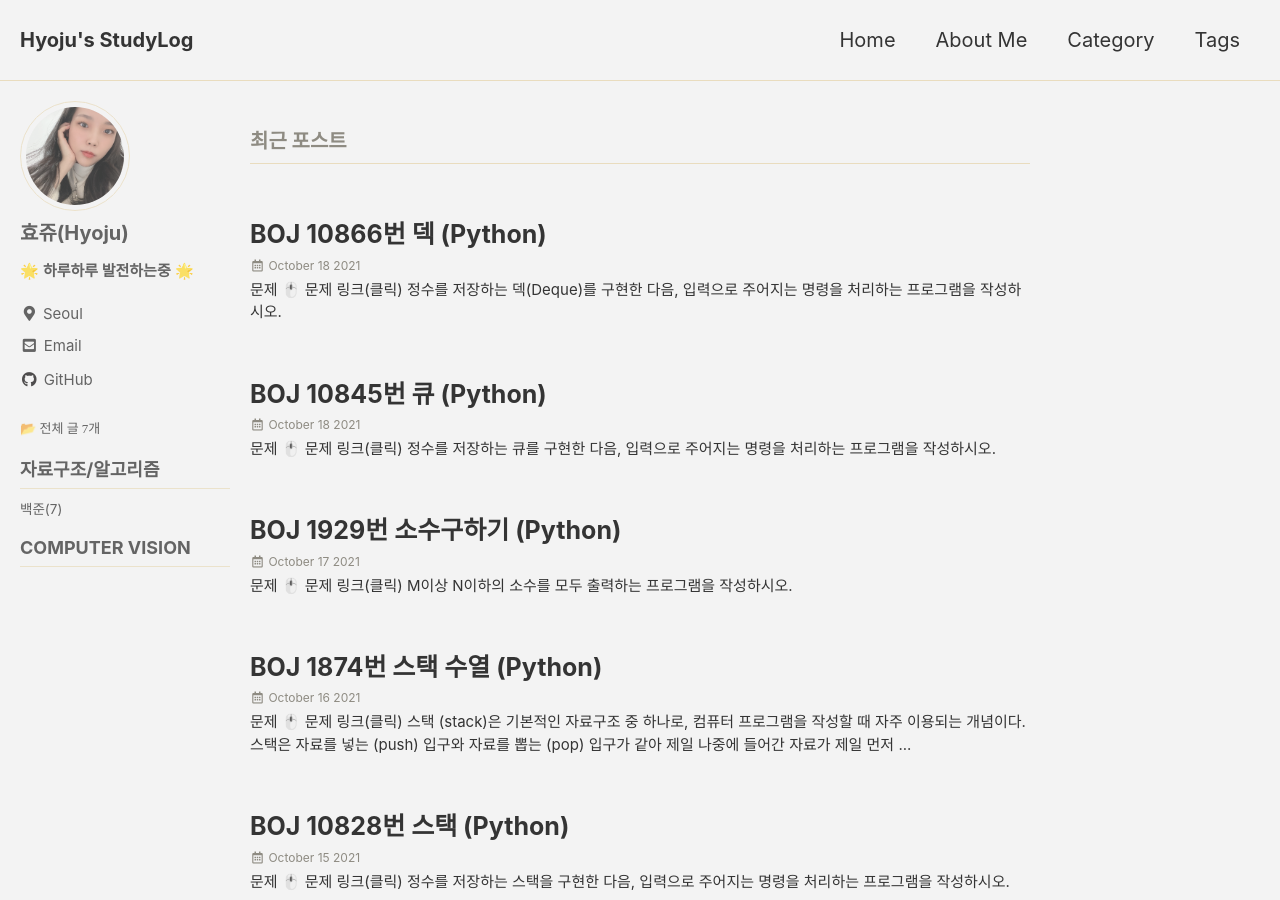
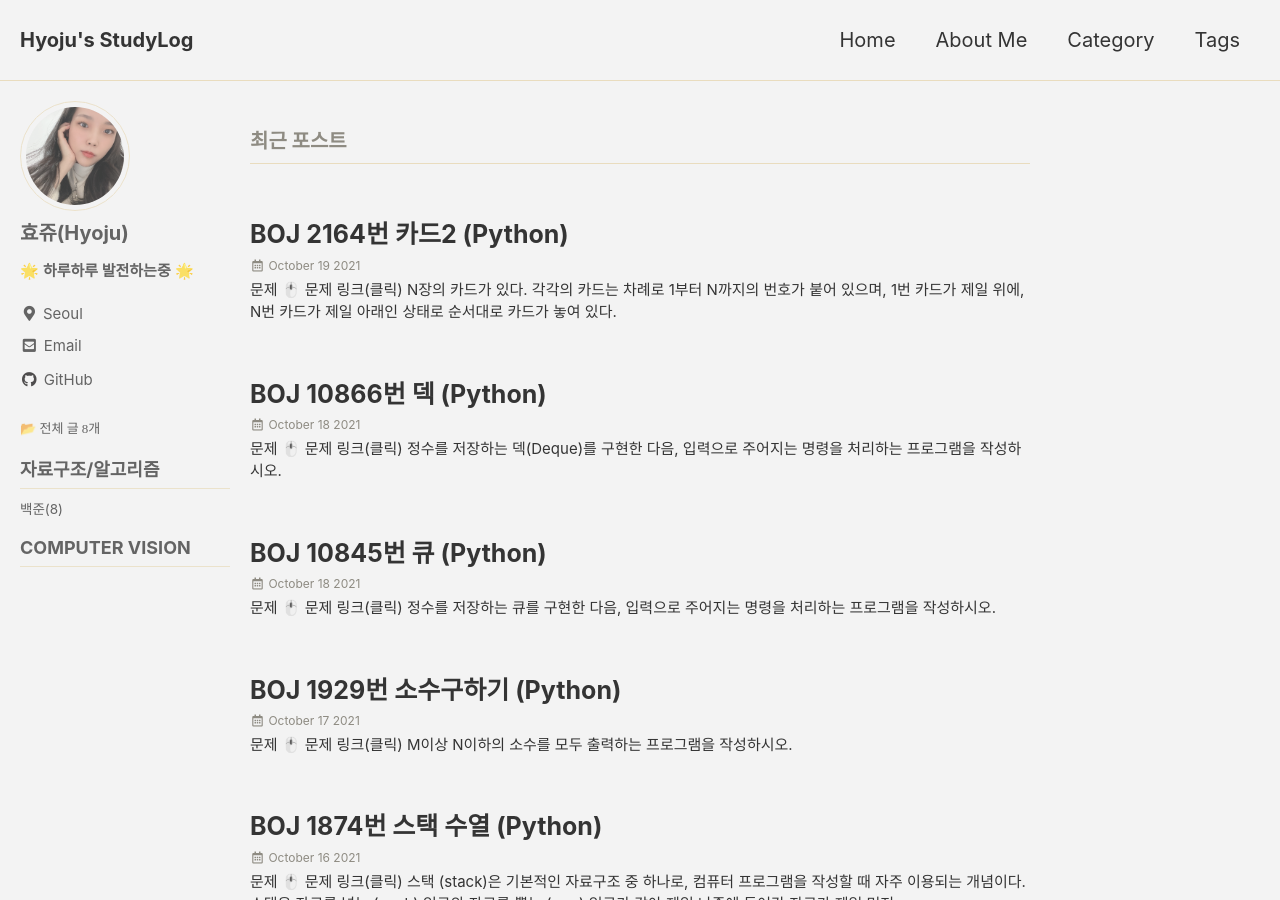
Before and after one commit to joo-prog/joo-prog.github.io, a Jekyll site: the page built from index.html, in a window 1280 px wide and 900 px high. Built offline with Jekyll 4.4.1, drawn with Linux system fonts in a browser that asks for light colours; cached includes are drawn as plain includes; emoji names are drawn with the system emoji font; some web fonts are replaced; the list of posts is cut into pages by our own code; some of the changed lines change nothing that is shown.

Commit message:
edit 팔로우 to follow & add boj 2164

````diff
--- a/_includes/author-profile.html
+++ b/_includes/author-profile.html
@@ -23,7 +23,7 @@
   </div>
 
   <div class="author__urls-wrapper">
-    <button class="btn btn--inverse" style="font-size:x-small">{{ site.data.ui-text[site.locale].follow_label | remove: ":" | default: "Follow" }}</button>
+    <button class="btn btn--inverse">Follow</button>
     <ul class="author__urls social-icons">
       {% if author.location %}
         <li itemprop="homeLocation" itemscope itemtype="https://schema.org/Place">
--- /dev/null
+++ b/_posts/2021-10-19-BOJ-2164.md
@@ -0,0 +1,118 @@
+---
+title: BOJ 2164번 카드2 (Python)
+categories: BOJ
+tags: [BOJ, python]
+toc: True
+toc_label: "BOJ #2164"
+toc_sticky: True
+---
+
+## 문제
+<span style="font-size:0.9em">:computer_mouse:
+<a href='https://www.acmicpc.net/problem/2164' target='_blank' style="color: #2F4F4F; font-size:0.9em">
+  문제 링크(클릭)
+</a>
+</span><br><br>
+N장의 카드가 있다. 각각의 카드는 차례로 1부터 N까지의 번호가 붙어 있으며, 1번 카드가 제일 위에, N번 카드가 제일 아래인 상태로 순서대로 카드가 놓여 있다.
+
+이제 다음과 같은 동작을 카드가 한 장 남을 때까지 반복하게 된다. 우선, 제일 위에 있는 카드를 바닥에 버린다. 그 다음, 제일 위에 있는 카드를 제일 아래에 있는 카드 밑으로 옮긴다.
+
+예를 들어 N=4인 경우를 생각해 보자. 카드는 제일 위에서부터 1234 의 순서로 놓여있다. 1을 버리면 234가 남는다. 여기서 2를 제일 아래로 옮기면 342가 된다. 3을 버리면 42가 되고, 4를 밑으로 옮기면 24가 된다. 마지막으로 2를 버리고 나면, 남는 카드는 4가 된다.
+
+N이 주어졌을 때, 제일 마지막에 남게 되는 카드를 구하는 프로그램을 작성하시오.
+
+### 입력
+>첫째 줄에 정수 N(1 ≤ N ≤ 500,000)이 주어진다.
+```
+6
+```
+
+### 출력
+> 첫째 줄에 남게 되는 카드의 번호를 출력한다.
+```
+4
+```
+
+## My Solution
+이 문제를 보고 '자료구조를 이럴 때 쓸 수 있구나'하면서 뿌듯했다. (물론 시간초과뜨기 전까지만)<br>
+문제가 맨 위를 꺼내서 버리고 또 그 다음에는 맨 위에 원소들을 마지막에 삽입하고 이거 완전 '큐로 풀어주세요!:raised_hand:`라고 써있네라고 생각하면서 룰루랄라 코드를 짰다. 다 짜고 입력이 500,000까지 가능한걸 보고 약간 불안했지만 저렇게 대놓고 큐를 쓰라는 듯이 해놓고 안될까했지만 시간초과가 떴다:sob:
+
+### 실패한 코드 - 시간초과
+{% highlight python linenos %}
+n=int(input())
+
+queue=[num for num in range(1,n+1)]
+
+flag=1
+while len(queue)!=1:
+    if flag%2==1:
+        queue.pop(0)
+        flag=2
+    else:
+        tmp=queue.pop(0)
+        queue.append(tmp)
+        flag=1
+
+print(queue[0])
+{% endhighlight %}
+<br>
+도저히 큐로는 시간초과를 해결할 자신이 없어서 다른 방법을 생각해보려했다. 그래서  손으로 문제를 풀어가며 1부터 하나씩 어떤 원리로 output이 나오나 써봤다. <br>
+6이 예시로 나와있으니 그 주변 숫자 7, 5를 먼저 해봤더니 5일때는 2, 7일때는 6이 나왔다. 여기서 결과가 input 5, 6, 7 순서대로 output이 2, 4, 6이어서 '오잉?' 했다.
+단순한 우연의 일치라고 생각해 한 번 더 4, 8을 해봤더니 '와 설마?'했다. 그러고 의심이 많은 나는 1부터 17까지 다 해봤다. 그 결과는 바로 다음과 같다.
+
+|Input|output|
+|---|---|
+|1|1|
+|2|2|
+|**3**|**2**|
+|4|4|
+|**5**|**2**|
+|6|4|
+|7|6|
+|8|8|
+|**9**|**2**|
+|10|4|
+
+<br>
+나는 17까지 해봤지만 여기까지만 해도 큰 규칙은 보이니까 10까지만 적겠다.<br>
+다들 규칙이 보이나요? 1과 2를 제외하고 3부터 output만 끊어서 보게 되면 (2, 4), (2, 4, 6, 8), (2, 4, 6, 8, ...)...이 반복되는 것을 확인할 수 있다.<br>
+규칙은 알아냈고 이제 수식화를 해야해서 input과 output의 관계를 살펴봤다.
+
+|Input|output|
+|---|---|
+|3|2=2x1=2x(3-2)|
+|4|4=2x2=2x(4-2)|
+|5|2=2x1=2x(5-4)|
+|6|4=2x2=2x(6-4)|
+|7|6=2x3=2x(7-4)|
+|8|8=2x4=2x(8-4)|
+|9|2=2x1=2x(9-8)|
+|10|4=2x2=2x(10-8)|
+
+위와 같이 input과 output을 관계지을 수 있었다. <br>
+정리하면,
+> input = 2 x (input-input보다 작은 2의 거듭제곱)
+
+의 관계식을 얻을 수 있었다.<br>
+수식으로 코드짜니 input 최대치인 500,000의 결과도 바로 나왔고 제출했더니 시간초과도 안뜨고 순식간에 정답이 떴다!
+
+### 성공한 코드
+{% highlight python linenos %}
+n=int(input())
+tmp=2
+
+if (n==1) | (n==2):
+    print(n)
+else:
+    while(1):
+        if tmp*2>=n:
+            break
+        tmp*=2
+
+    print(2*(n-tmp))
+
+{% endhighlight %}
+<br>
+처음에는 큐를 써야만 할 것 같아서 <strike>(거의 쓰라고 써놓은거 아니냐..)</strike> 써서 풀었다가 시간초과나서 결국은 수학적으로 해결한 문제다.
+물론 큐를 써서 해결할 수 있는 방법도 찾아보면 있을 것이다.(아마도?)
+아무튼 그래도 규칙을 발견해서 잘 풀어서 뿌듯하다:relaxed:
````
